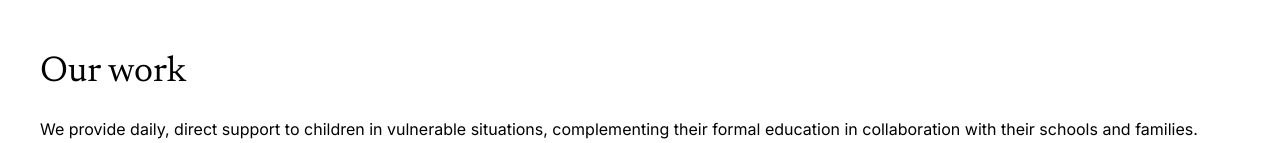
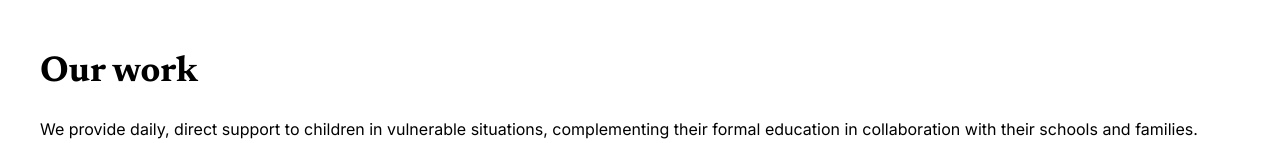
Before and after one commit to samheyman/daukaia-v3, a Next.js app: page /what-we-do in a window 1280 px wide. Shown: the part 259-402 px from the top of the page. Built offline with nearby package versions, Linux system fonts and the light colour scheme.

Commit message:
Fix header font

```diff
--- a/src/app/what-we-do/components/OurWork.tsx
+++ b/src/app/what-we-do/components/OurWork.tsx
@@ -10,9 +10,9 @@ export const OurWork = () => {
           What we do
         </h1>
         <div className="flex-1">
-          <h2 className={`${newsreader.className} text-4xl mt-4 mb-6`}>
+          <h1 className={`${newsreader.className} text-4xl mt-4 mb-6`}>
             Our work
-          </h2>
+          </h1>
           <p className="text-lg md:text-base my-4">
             We provide daily, direct support to children in vulnerable
             situations, complementing their formal education in collaboration
```
